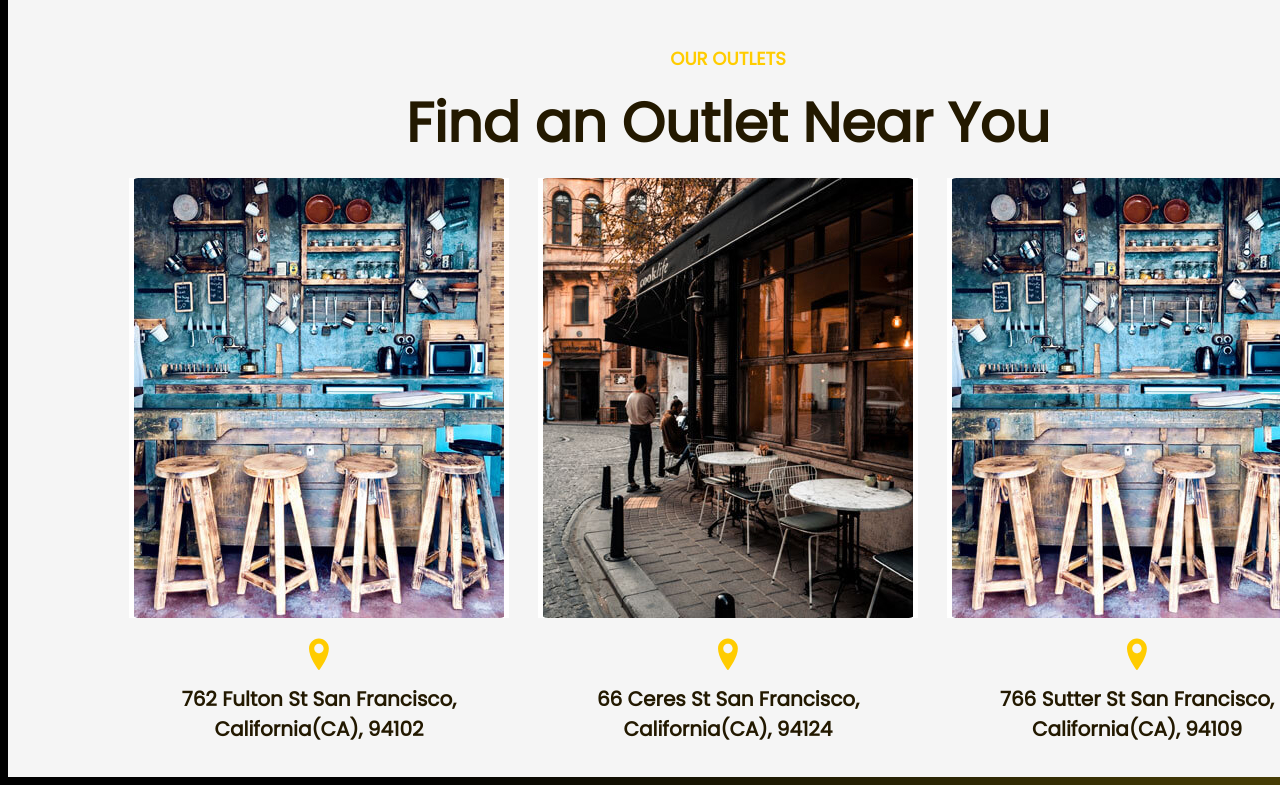
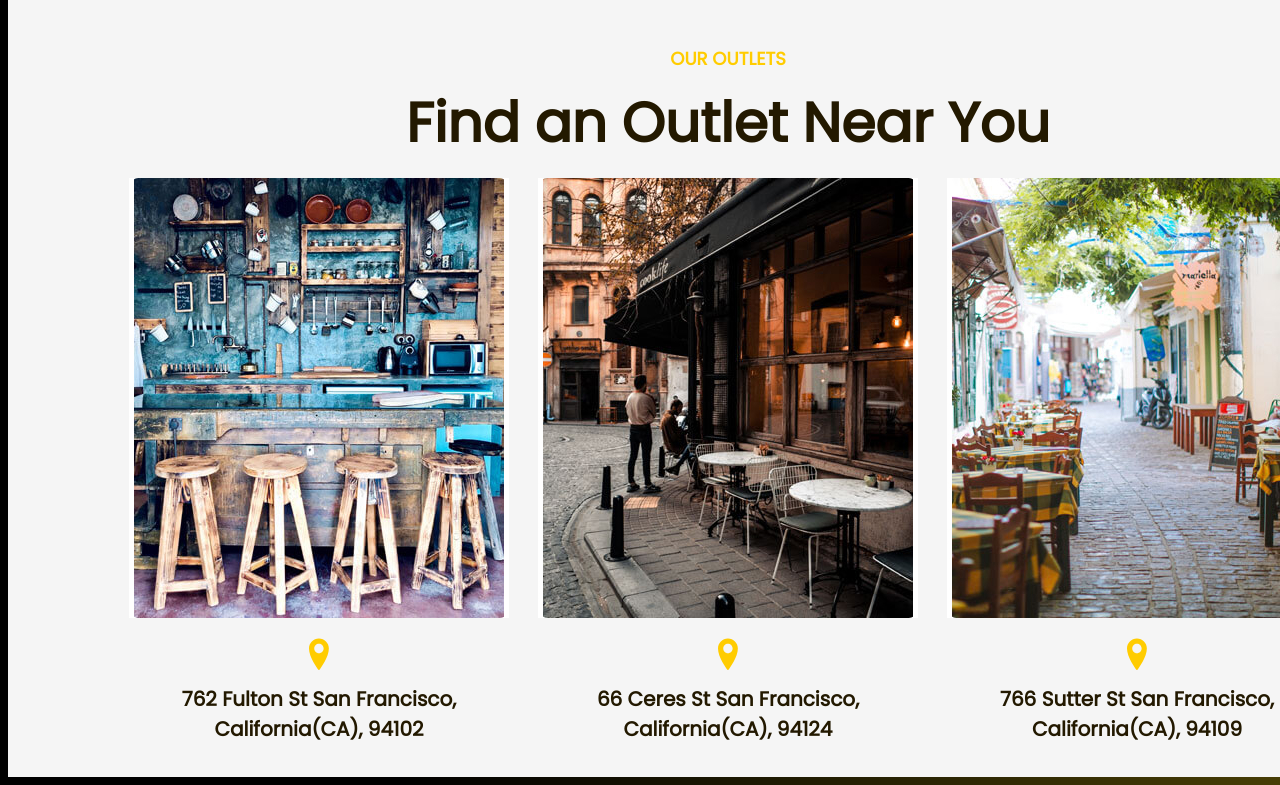
Before and after one commit to Smilkrm/foodpizza, a plain HTML site: page index.html in a window 1280 px wide. Shown: the part 1955-2740 px from the top of the page. Drawn offline with Linux system fonts and the light colour scheme; a web font is replaced by a local one.

Commit message:
Update index.html

```diff
--- a/index.html
+++ b/index.html
@@ -100,7 +100,7 @@
                   <h1 class="text-otlcrd">66 Ceres St San Francisco, California(CA), 94124</h1>
             </div>
             <div class="otlcrd">
-                <img src="./img/Rectangle4587.jpg" alt="">
+                <img src="./img/Rectangle4589.jpg" alt="">
                 <svg class="svg-otlcrd" xmlns="http://www.w3.org/2000/svg" width="21" height="33" viewBox="0 0 21 33" fill="none">
                     <path d="M10.2135 0C4.57168 0 0 4.59736 0 10.2734C0 20.0846 10.2135 32.875 10.2135 32.875C10.2135 32.875 20.427 20.0846 20.427 10.2734C20.427 4.59736 15.8553 0 10.2135 0ZM10.2135 15.2561C7.54242 15.2561 5.38499 13.0815 5.38499 10.4019C5.38499 7.7222 7.55098 5.53909 10.2135 5.53909C12.8846 5.53909 15.042 7.71364 15.042 10.4019C15.042 13.0815 12.8846 15.2561 10.2135 15.2561Z" fill="#FFCC00"/>
                   </svg>
```
